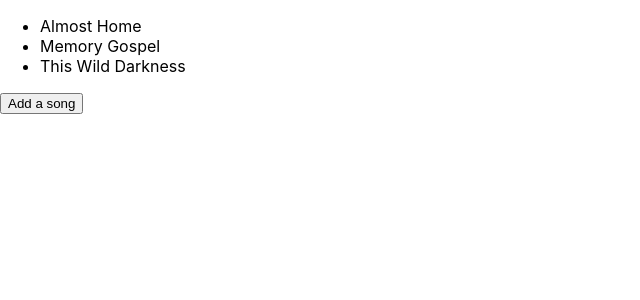
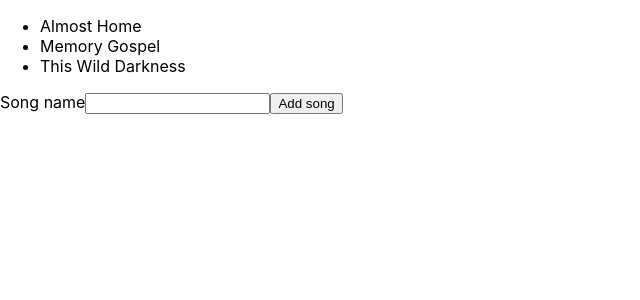
Before and after one commit to Seabass5813/Hooks-in-React, a React (Create React App) app: page / in a window 1280 px wide. Shown: the top 300 px of the page, without its empty margins (0-640 px from the left). Built offline with nearby package versions, Linux system fonts and the light colour scheme.

Commit message:
Lesson 11 - useState with Forms

```diff
--- /dev/null
+++ b/src/components/NewSongForm.js
@@ -0,0 +1,19 @@
+import React, { useState } from 'react';
+
+const NewSongForm = ({ addSong }) => {
+    const [title, setTitle] = useState('');
+    const handleSubmit = (e) => {
+        e.preventDefault();
+        addSong(title);
+        setTitle('')
+    }
+    return (
+        <form onSubmit={handleSubmit}>
+            <label>Song name</label>
+            <input type='text' value={title} required onChange={(e) => setTitle(e.target.value)} />
+            <input type='submit' value="Add song" />
+        </form>
+    );
+}
+
+export default NewSongForm;
--- a/src/components/SongList.js
+++ b/src/components/SongList.js
@@ -1,5 +1,6 @@
 import React, { useState } from 'react';
 import { v4 as uuidv4 } from 'uuid';
+import NewSongForm from './NewSongForm';
 
 
 const SongList = () => {
@@ -8,8 +9,8 @@
         { title: 'Memory Gospel', id: 2 },
         { title: 'This Wild Darkness', id: 3 }
     ]);
-    const addSong = () => {
-        setSongs([...songs, { title: 'new song', id: uuidv4() }])
+    const addSong = (title) => {
+        setSongs([...songs, { title, id: uuidv4() }])
     }
     return (
         <div className='song-list'>
@@ -18,7 +19,7 @@
                     return ( <li key={song.id}>{song.title}</li>)
                 })}
             </ul>
-            <button onClick={addSong}>Add a song</button>
+            <NewSongForm addSong={addSong}/>
         </div>
         );
     }
```
Also changed, not shown: 1 other file (tests, documents, lock files or other folders).
